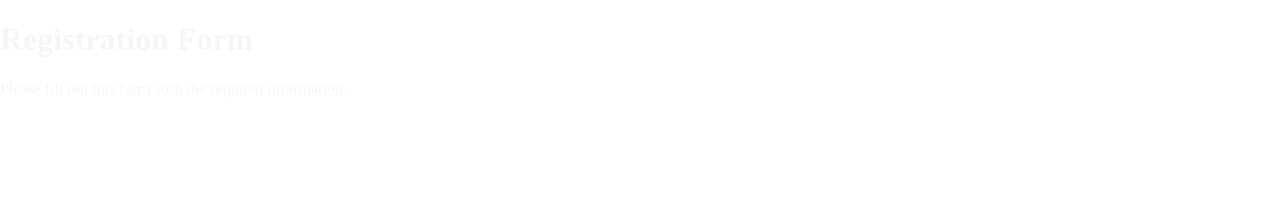
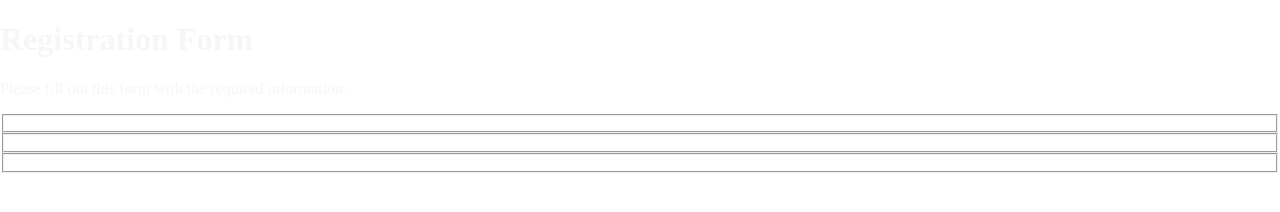
Before and after one commit to ademclk/RWD-RegistrationForm, a plain HTML site: page index.html in a window 1280 px wide. Drawn offline with Linux system fonts and the light colour scheme.

Commit message:
Form element and fieldsets created.

```diff
--- a/index.html
+++ b/index.html
@@ -7,5 +7,10 @@
     <body>
         <h1>Registration Form</h1>
         <p>Please fill out this form with the required information.</p>
+        <form action="https://register-demo.freecodecamp.org">
+            <fieldset></fieldset>
+            <fieldset></fieldset>
+            <fieldset></fieldset>
+        </form>
     </body>
 </html>
```
